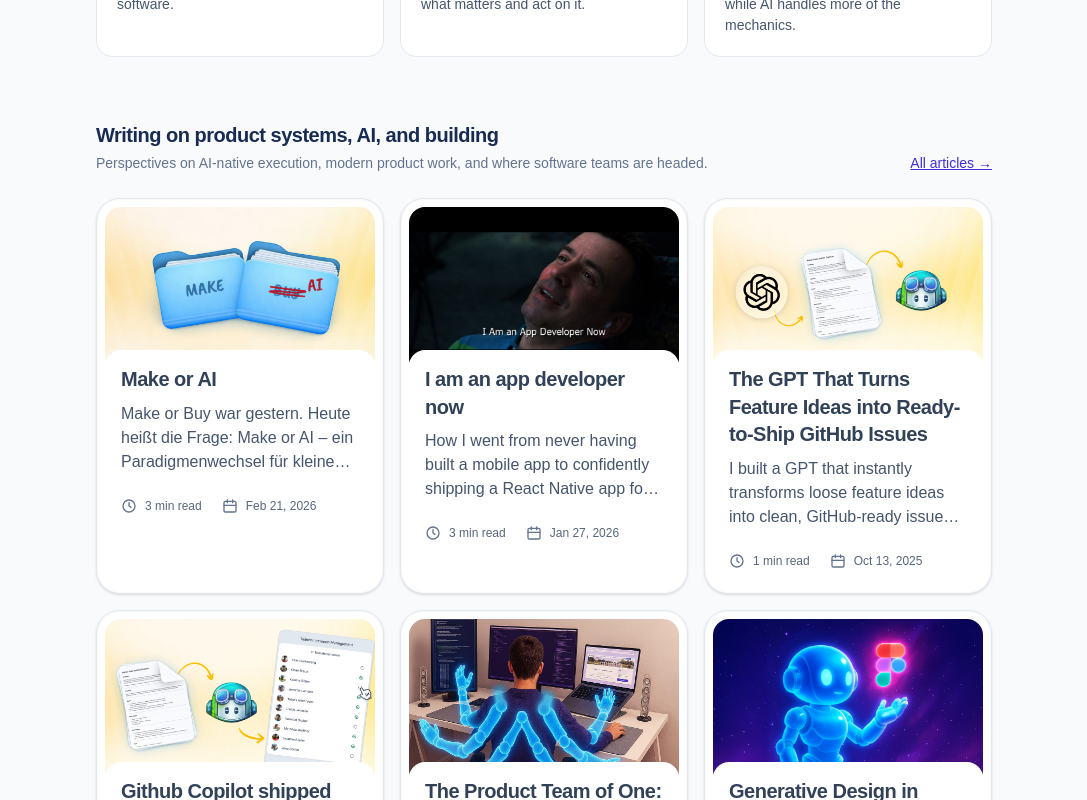
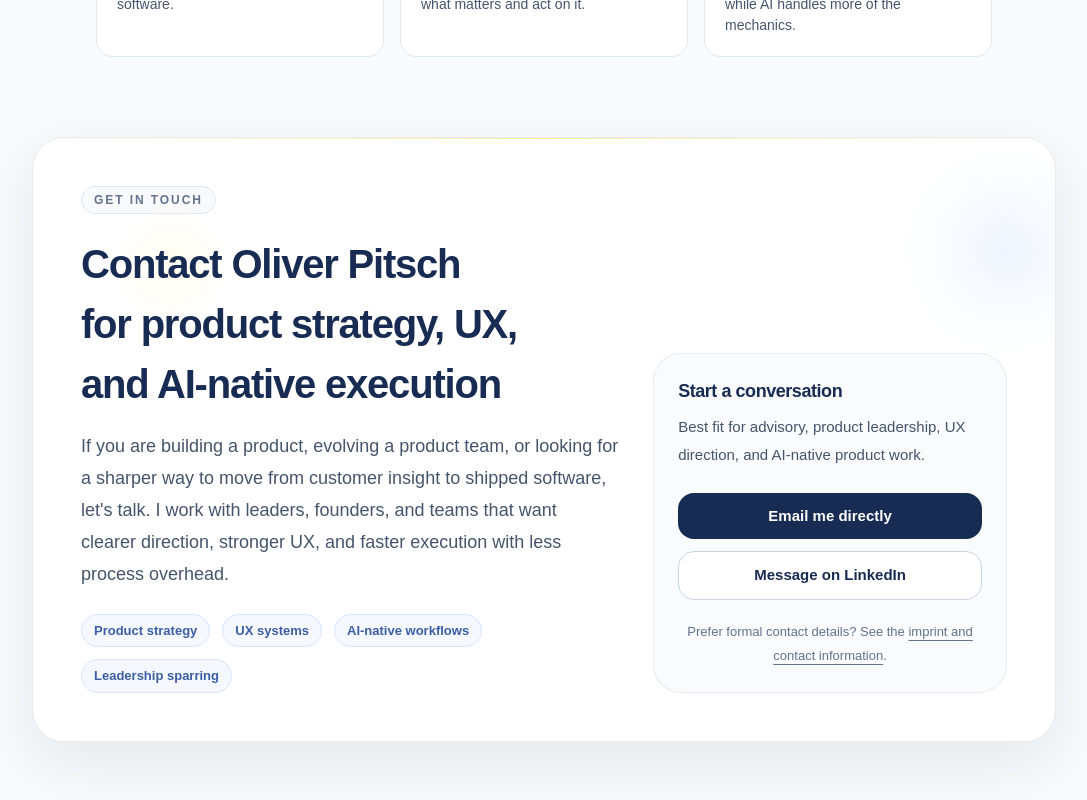
Before and after one commit to oliverpitsch/oliverpitsch.github.io, a Next.js app: page / in a window 1280 px wide. Shown: the part 1600-2400 px from the top of the page, without its empty margins (96-1183 px from the left). Built offline with nearby package versions, Linux system fonts and the light colour scheme.

Commit message:
feat: add Contact CTA section with product strategy and UX offerings

```diff
--- a/src/app/page.tsx
+++ b/src/app/page.tsx
@@ -153,7 +153,7 @@
 
   return (
     <div className="mt-40 text-center">
-      <h3 className="mb-8 text-[16px] font-normal text-slate-500 dark:text-[#E6EEFF]">
+      <h3 className="mb-8 text-[16px] font-semibold text-slate-500 dark:text-[#E6EEFF]">
         Get in touch
       </h3>
       <div className="mx-auto grid max-w-lg grid-cols-3 place-items-center gap-8">
@@ -171,6 +171,98 @@
   );
 }
 
+function ContactCTA() {
+  const topics = [
+    'Product strategy',
+    'UX systems',
+    'AI-native workflows',
+    'Leadership sparring',
+  ];
+
+  return (
+    <section
+      className="mx-auto mt-20 max-w-5xl px-4 lg:px-0"
+      aria-labelledby="contact-heading"
+    >
+      <div className="relative overflow-hidden rounded-[32px] border border-slate-200/80 bg-white px-6 py-8 shadow-[0_20px_60px_rgba(15,23,42,0.08)] dark:border-slate-800 dark:bg-[#152544] sm:px-8 sm:py-10 lg:px-12 lg:py-12">
+        <div
+          className="absolute inset-0 opacity-80 dark:opacity-100"
+          aria-hidden="true"
+        >
+          <div className="absolute -right-16 top-0 h-56 w-56 rounded-full bg-[radial-gradient(circle,_rgba(77,142,243,0.1),_transparent_68%)]" />
+          <div className="absolute left-[8%] top-[12%] h-28 w-28 rounded-full bg-[radial-gradient(circle,_rgba(255,213,0,0.08),_transparent_72%)]" />
+          <div className="absolute inset-x-0 top-0 h-px bg-[linear-gradient(90deg,transparent,rgba(255,213,0,0.55),transparent)]" />
+        </div>
+
+        <div className="relative grid gap-8 lg:grid-cols-[minmax(0,1.45fr)_minmax(280px,0.95fr)] lg:items-end">
+          <div>
+            <p className="inline-flex items-center rounded-full border border-slate-200 bg-slate-50 px-3 py-1 text-[12px] font-semibold uppercase tracking-[0.16em] text-slate-500 dark:border-slate-700 dark:bg-slate-900/40 dark:text-slate-300">
+              Get in touch
+            </p>
+            <h2
+              id="contact-heading"
+              className="mt-5 max-w-3xl text-balance text-[32px] font-semibold tracking-[-0.03em] text-[#182B52] dark:text-white sm:text-[40px]"
+            >
+              Contact Oliver Pitsch for product strategy, UX, and AI-native execution
+            </h2>
+            <p className="mt-4 max-w-3xl text-pretty text-[17px] leading-8 text-slate-600 dark:text-slate-300 sm:text-[18px]">
+              If you are building a product, evolving a product team, or looking for a sharper way
+              to move from customer insight to shipped software, let&apos;s talk. I work with leaders,
+              founders, and teams that want clearer direction, stronger UX, and faster execution
+              with less process overhead.
+            </p>
+
+            <div className="mt-6 flex flex-wrap gap-3">
+              {topics.map((topic) => (
+                <span
+                  key={topic}
+                  className="rounded-full border border-[#D7E5FF] bg-[#F5F9FF] px-3 py-1.5 text-[13px] font-semibold text-[#3B5EA5] dark:border-[#35528C] dark:bg-[#193056] dark:text-[#B6CCF8]"
+                >
+                  {topic}
+                </span>
+              ))}
+            </div>
+          </div>
+
+          <div className="relative rounded-[28px] border border-slate-200/80 bg-slate-50/80 p-5 shadow-[inset_0_1px_0_rgba(255,255,255,0.7)] backdrop-blur-sm dark:border-slate-700 dark:bg-slate-900/30 sm:p-6">
+            <h3 className="text-[18px] font-semibold tracking-tight text-[#182B52] dark:text-white">
+              Start a conversation
+            </h3>
+            <p className="mt-2 text-[15px] leading-7 text-slate-600 dark:text-slate-300">
+              Best fit for advisory, product leadership, UX direction, and AI-native product work.
+            </p>
+
+            <div className="mt-6 flex flex-col gap-3">
+              <a
+                href="mailto:office@pitsch.me?subject=Let%27s%20talk"
+                className="inline-flex min-h-11 items-center justify-center rounded-2xl bg-[#182B52] px-5 py-3 text-[15px] font-semibold text-white transition-transform duration-150 ease-out hover:-translate-y-0.5 hover:bg-[#21386A] dark:bg-white dark:text-[#182B52] dark:hover:bg-[#E6EEFF]"
+              >
+                Email me directly
+              </a>
+              <a
+                href="https://www.linkedin.com/in/oliverpitsch/"
+                target="_blank"
+                rel="noreferrer"
+                className="inline-flex min-h-11 items-center justify-center rounded-2xl border border-slate-300 bg-white px-5 py-3 text-[15px] font-semibold text-[#182B52] transition-transform duration-150 ease-out hover:-translate-y-0.5 hover:border-[#8DAEF0] hover:bg-[#F8FBFF] dark:border-slate-600 dark:bg-transparent dark:text-white dark:hover:border-[#8DAEF0] dark:hover:bg-[#193056]"
+              >
+                Message on LinkedIn
+              </a>
+            </div>
+
+            <p className="mt-5 text-center text-[13px] leading-6 text-slate-500 dark:text-slate-400">
+              Prefer formal contact details? See the{' '}
+              <Link href="/imprint" className="underline underline-offset-4">
+                imprint and contact information
+              </Link>
+              .
+            </p>
+          </div>
+        </div>
+      </div>
+    </section>
+  );
+}
+
 export default async function Home() {
   const allArticles = await getAllArticlesMeta();
   const latestArticles = allArticles.slice(0, 6);
@@ -181,7 +273,7 @@
         <ProfileImage />
 
         <div className="mx-auto mt-10 max-w-4xl px-4 text-center lg:mt-12 lg:px-0">
-          <h1 className="text-balance text-[56px] font-medium leading-[0.92] tracking-[-0.03em] sm:text-[68px] lg:text-[76px]">
+          <h1 className="text-balance text-[56px] font-semibold leading-[0.92] tracking-[-0.03em] sm:text-[68px] lg:text-[76px]">
             Oliver Pitsch
           </h1>
           <p className="mx-auto mt-6 max-w-2xl text-balance text-[21px] font-semibold tracking-[0.01em] text-[#3B5EA5] dark:text-[#8DAEF0] sm:text-[24px]">
@@ -201,8 +293,7 @@
           <p>
             Oliver Pitsch builds product systems for the age of humans and agents. With 20 years
             across design, UX, and product leadership, he combines product thinking, UX craft,
-            business context, and AI-native execution to turn product context into shipped
-            software.
+            business context, and AI-native execution to turn product context into shipped software.
           </p>
           <p className="mt-4">
             Currently Head of Product at{' '}
@@ -275,6 +366,8 @@
           </div>
         </section>
 
+        <ContactCTA />
+
         {latestArticles.length > 0 && (
           <section className="mx-auto mt-16 max-w-4xl px-4 lg:px-0" aria-label="Latest writing">
             <div className="mb-6 flex items-end justify-between gap-4">
@@ -283,12 +376,13 @@
                   Writing on product systems, AI, and building
                 </h2>
                 <p className="mt-1 text-[14px] text-slate-500 dark:text-slate-400">
-                  Perspectives on AI-native execution, modern product work, and where software teams are headed.
+                  Perspectives on AI-native execution, modern product work, and where software teams
+                  are headed.
                 </p>
               </div>
               <Link
                 href="/articles"
-                className="text-[14px] font-medium text-indigo-700 dark:text-indigo-300 underline shrink-0"
+                className="text-[14px] font-semibold text-indigo-700 dark:text-indigo-300 underline shrink-0"
               >
                 All articles →
               </Link>
```
